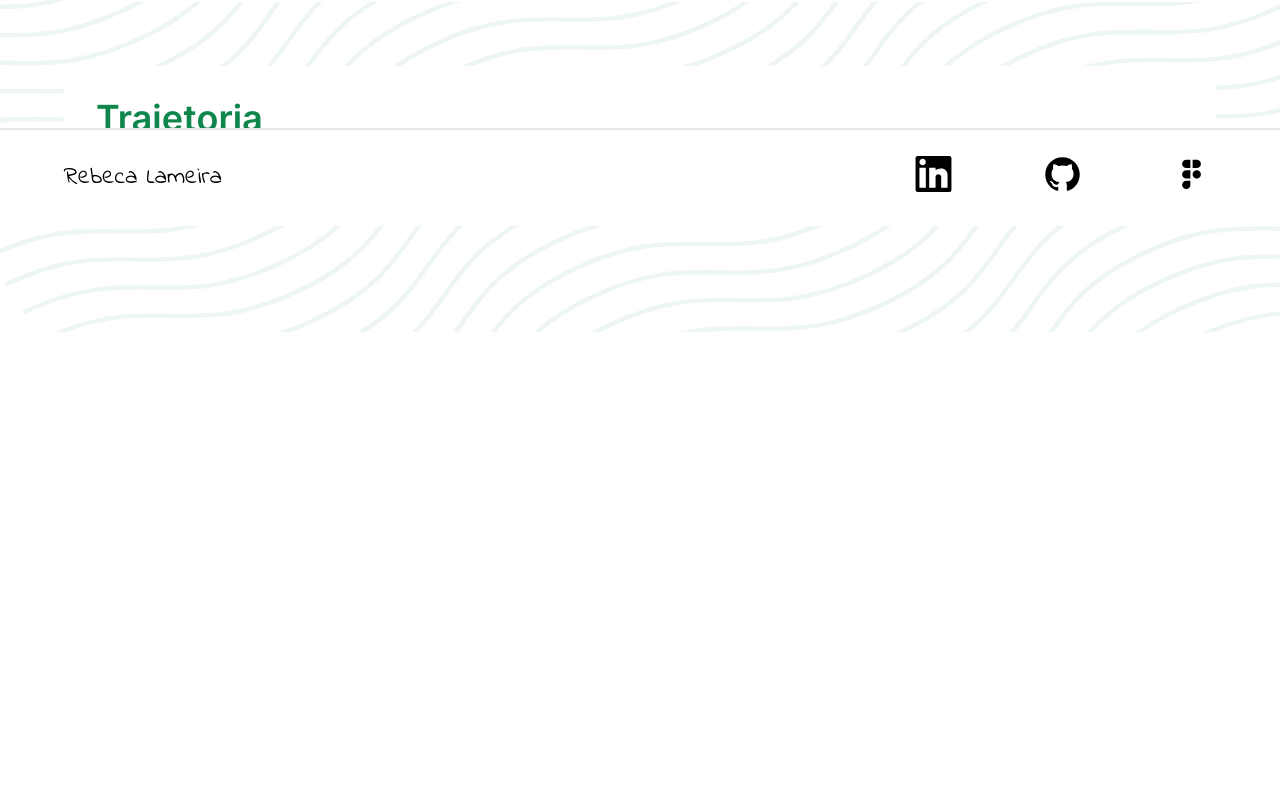
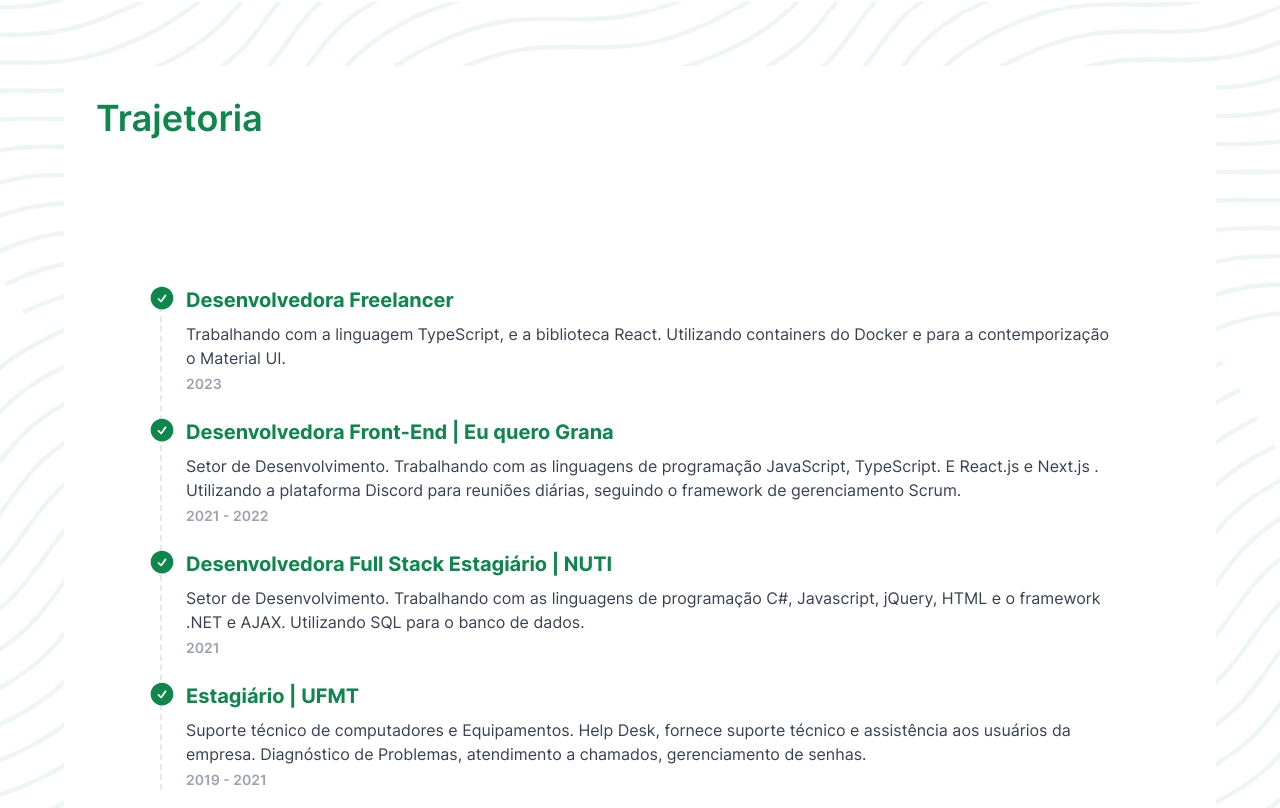
Before and after one commit to RebecaLameira/my-portfolio, a Next.js app: page /AboutMe in a window 1280 px wide. Shown: the part 574-1382 px from the top of the page. Before the commit the page ends 906 px from the top, so only its background shows below. Built offline with nearby package versions, Linux system fonts and the light colour scheme.

Commit message:
Placing the trajectory.

```diff
--- /dev/null
+++ b/src/components/Trajectory/Trajectory.tsx
@@ -0,0 +1,115 @@
+const Trajectory = () => {
+	return (
+		<div className="flex h-screen items-center justify-center bg-white px-16 laptop:px-60">
+			<div className="space-y-6 border-l-2 border-dashed">
+				<div className="relative w-full">
+					<svg
+						viewBox="0 0 24 24"
+						fill="currentColor"
+						className="absolute -top-0.5 z-10 -ml-3.5 h-7 w-7 rounded-full text-secondary"
+					>
+						<path
+							fill-rule="evenodd"
+							d="M2.25 12c0-5.385 4.365-9.75 9.75-9.75s9.75 4.365 9.75 9.75-4.365 9.75-9.75 9.75S2.25 17.385 2.25 12zm13.36-1.814a.75.75 0 10-1.22-.872l-3.236 4.53L9.53 12.22a.75.75 0 00-1.06 1.06l2.25 2.25a.75.75 0 001.14-.094l3.75-5.25z"
+							clip-rule="evenodd"
+						/>
+					</svg>
+					<div className="ml-6">
+						<h4 className="font-bold text-secondary text-xl">
+							Desenvolvedora Freelancer
+						</h4>
+						<p className="mt-2 max-w-screen-sm text-base text-gray-700">
+							Trabalhando com a linguagem TypeScript, e a biblioteca React.
+							Utilizando containers do Docker e para a contemporização o
+							Material UI.
+						</p>
+						<span className="mt-1 block text-sm font-semibold text-gray-400">
+							2023
+						</span>
+					</div>
+				</div>
+				<div className="relative w-full">
+					<svg
+						viewBox="0 0 24 24"
+						fill="currentColor"
+						className="absolute -top-0.5 z-10 -ml-3.5 h-7 w-7 rounded-full text-secondary"
+					>
+						<path
+							fill-rule="evenodd"
+							d="M2.25 12c0-5.385 4.365-9.75 9.75-9.75s9.75 4.365 9.75 9.75-4.365 9.75-9.75 9.75S2.25 17.385 2.25 12zm13.36-1.814a.75.75 0 10-1.22-.872l-3.236 4.53L9.53 12.22a.75.75 0 00-1.06 1.06l2.25 2.25a.75.75 0 001.14-.094l3.75-5.25z"
+							clip-rule="evenodd"
+						/>
+					</svg>
+					<div className="ml-6">
+						<h4 className="font-bold text-secondary text-xl">
+							Desenvolvedora Front-End | Eu quero Grana
+						</h4>
+						<p className="mt-2 max-w-screen-sm text-base text-gray-700">
+							Setor de Desenvolvimento. Trabalhando com as linguagens de
+							programação JavaScript, TypeScript. E React.js e Next.js .
+							Utilizando a plataforma Discord para reuniões diárias, seguindo o
+							framework de gerenciamento Scrum.
+						</p>
+						<span className="mt-1 block text-sm font-semibold text-gray-400">
+							2021 - 2022
+						</span>
+					</div>
+				</div>
+				<div className="relative w-full">
+					<svg
+						viewBox="0 0 24 24"
+						fill="currentColor"
+						className="absolute -top-0.5 z-10 -ml-3.5 h-7 w-7 rounded-full text-secondary"
+					>
+						<path
+							fill-rule="evenodd"
+							d="M2.25 12c0-5.385 4.365-9.75 9.75-9.75s9.75 4.365 9.75 9.75-4.365 9.75-9.75 9.75S2.25 17.385 2.25 12zm13.36-1.814a.75.75 0 10-1.22-.872l-3.236 4.53L9.53 12.22a.75.75 0 00-1.06 1.06l2.25 2.25a.75.75 0 001.14-.094l3.75-5.25z"
+							clip-rule="evenodd"
+						/>
+					</svg>
+					<div className="ml-6">
+						<h4 className="font-bold text-secondary text-xl">
+							Desenvolvedora Full Stack Estagiário | NUTI
+						</h4>
+						<p className="mt-2 max-w-screen-sm text-base text-gray-700">
+							Setor de Desenvolvimento. Trabalhando com as linguagens de
+							programação C#, Javascript, jQuery, HTML e o framework .NET e
+							AJAX. Utilizando SQL para o banco de dados.
+						</p>
+						<span className="mt-1 block text-sm font-semibold text-gray-400">
+							2021
+						</span>
+					</div>
+				</div>
+				<div className="relative w-full">
+					<svg
+						viewBox="0 0 24 24"
+						fill="currentColor"
+						className="absolute -top-0.5 z-10 -ml-3.5 h-7 w-7 rounded-full text-secondary"
+					>
+						<path
+							fill-rule="evenodd"
+							d="M2.25 12c0-5.385 4.365-9.75 9.75-9.75s9.75 4.365 9.75 9.75-4.365 9.75-9.75 9.75S2.25 17.385 2.25 12zm13.36-1.814a.75.75 0 10-1.22-.872l-3.236 4.53L9.53 12.22a.75.75 0 00-1.06 1.06l2.25 2.25a.75.75 0 001.14-.094l3.75-5.25z"
+							clip-rule="evenodd"
+						/>
+					</svg>
+					<div className="ml-6">
+						<h4 className="font-bold text-secondary text-xl">
+							Estagiário | UFMT
+						</h4>
+						<p className="mt-2 max-w-screen-sm text-base text-gray-700">
+							Suporte técnico de computadores e Equipamentos. Help Desk, fornece
+							suporte técnico e assistência aos usuários da empresa. Diagnóstico
+							de Problemas, atendimento a chamados, gerenciamento de senhas.
+						</p>
+						<span className="mt-1 block text-sm font-semibold text-gray-400">
+							2019 - 2021
+						</span>
+					</div>
+				</div>
+			</div>
+		</div>
+	);
+};
+
+export default Trajectory;
--- a/src/pages/AboutMe.tsx
+++ b/src/pages/AboutMe.tsx
@@ -1,6 +1,7 @@
 import Footer from "@/components/Footer/Footer";
 import Navbar from "@/components/NavBar/Navbar";
 import Title from "@/components/Title/Title";
+import Trajectory from "@/components/Trajectory/Trajectory";
 import Head from "next/head";
 
 export default function AboutMe() {
@@ -36,9 +37,10 @@ export default function AboutMe() {
 				</article>
 				<section className="bg-white m-16 p-8">
 					<Title>Trajetoria</Title>
+					<Trajectory />
 				</section>
 			</div>
-			<Footer className="sticky" />
+			<Footer />
 		</div>
 	);
 }
```
